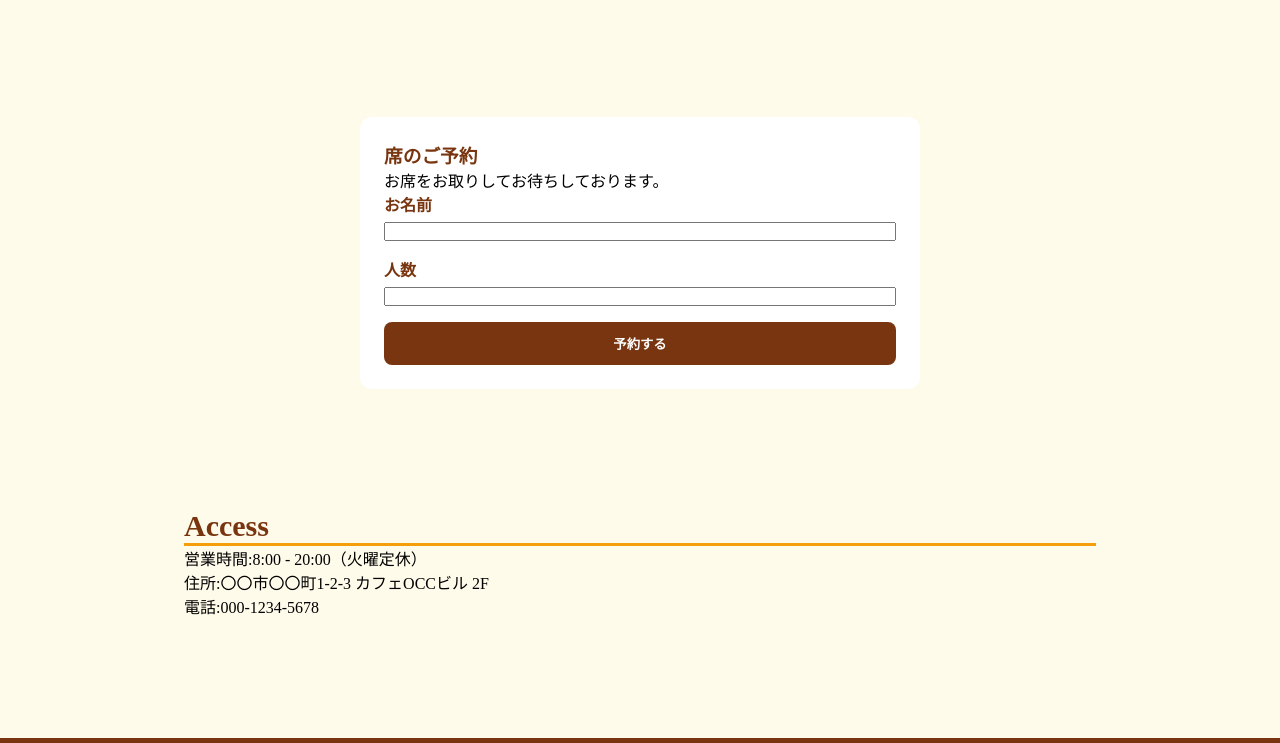
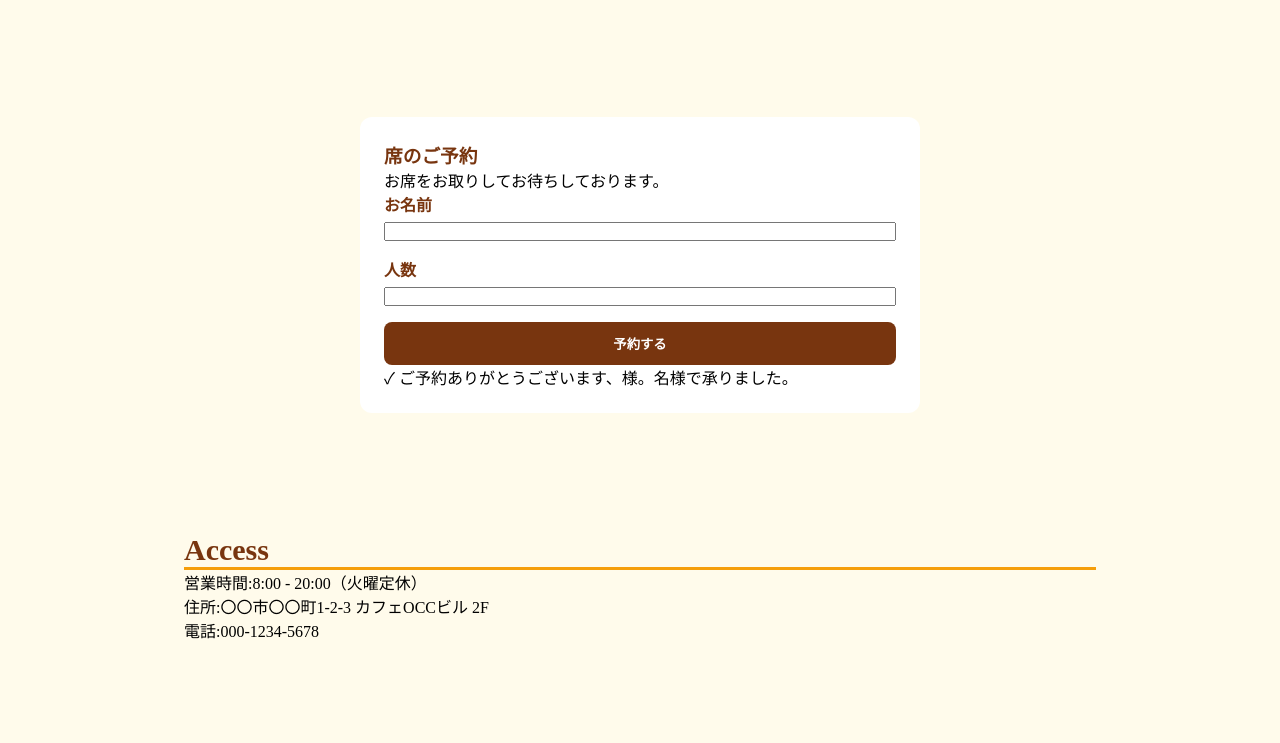
Before and after one commit to namu0s/webui-grade2, a plain HTML site: page cafe/index.html in a window 1280 px wide. Both pictures are taken after a click on the button "予約する". Shown: the part 1604-2347 px from the top of the page. Drawn offline with Linux system fonts and the light colour scheme.

Commit message:
java script 初め

```diff
--- a/cafe/index.html
+++ b/cafe/index.html
@@ -108,7 +108,11 @@
 
                 </div>
 
-                <button>予約する</button>
+                <button onclick="reserve()">予約する</button>
+
+            </div>
+
+            <p id="reserveResult" class="reserve-result"></p>
 
             </div>
         </section>
@@ -125,5 +129,7 @@
    <footer>
     <p>&copy; 2026 Cafe OCC</p>
    </footer>
+
+   <script src="script.js"></script>
 </body>
 </html>
--- a/cafe/script.js
+++ b/cafe/script.js
@@ -0,0 +1,10 @@
+// form
+function reserve() {
+    const name = document.getElementById('guestName').value;
+    const count = document.getElementById('guestCount').value;
+
+    const result = document.getElementById('reserveResult');
+
+    result.textContent = `✓ ご予約ありがとうございます、${name}様。${count}名様で承りました。`;
+
+}
```
